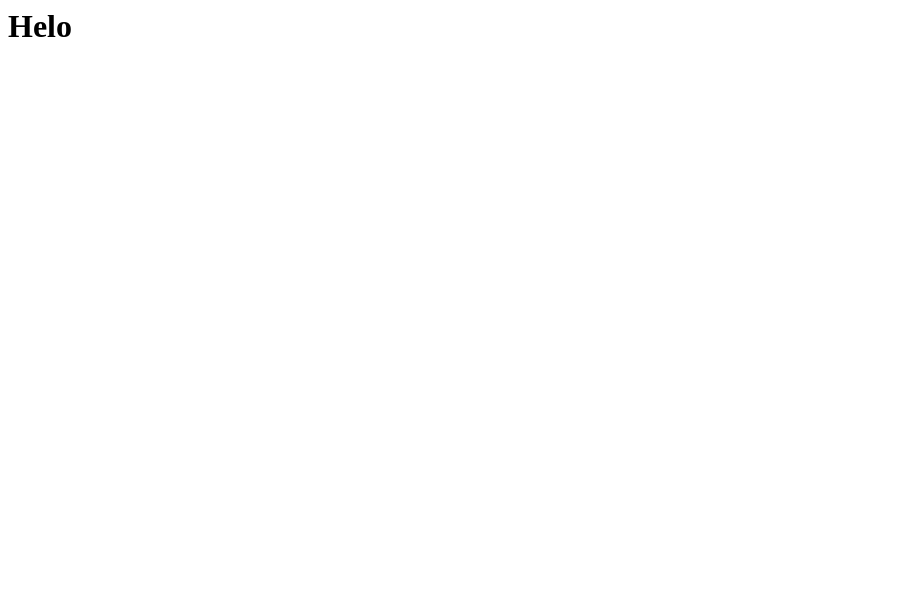
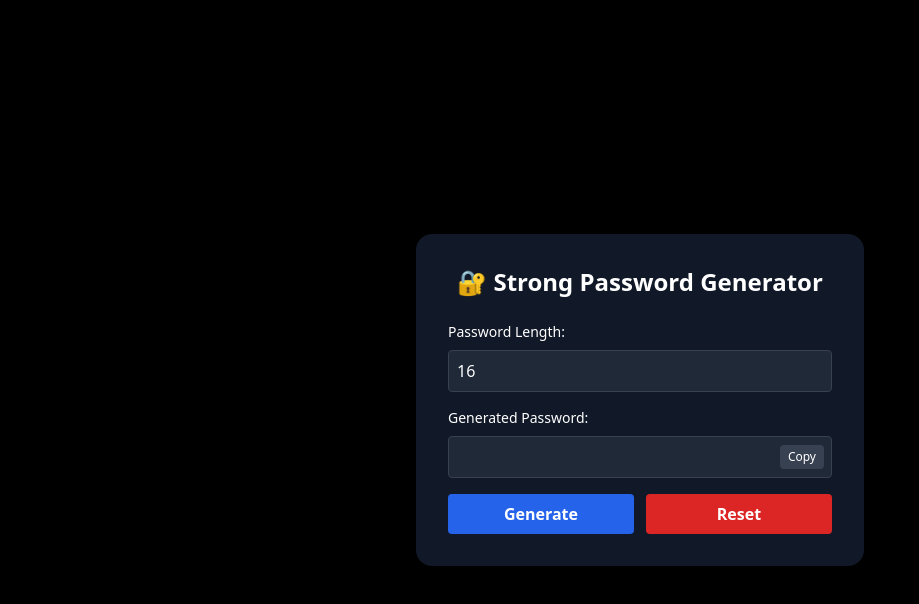
Before and after one commit to dusmicro/hygen, a plain HTML site: page index.html in a window 1280 px wide. Shown: the whole page, without its empty margins (0-919 px from the left). Drawn offline with nearby package versions, Linux system fonts and the light colour scheme.

Commit message:
Update index.html

```diff
--- a/index.html
+++ b/index.html
@@ -1 +1,65 @@
-<h1>Helo</h1>
+<!DOCTYPE html>
+<html lang="en">
+<head>
+  <meta charset="UTF-8" />
+  <meta name="viewport" content="width=device-width, initial-scale=1.0"/>
+  <title>Strong Password Generator</title>
+  <script src="https://cdn.tailwindcss.com"></script>
+</head>
+<body class="bg-black text-white min-h-screen flex items-center justify-center">
+  <div class="bg-gray-900 p-8 rounded-2xl shadow-lg w-full max-w-md">
+    <h1 class="text-2xl font-bold text-center mb-6">🔐 Strong Password Generator</h1>
+
+    <div class="mb-4">
+      <label for="length" class="block mb-2 text-sm">Password Length:</label>
+      <input type="number" id="length" min="4" max="64" value="16"
+             class="w-full p-2 rounded bg-gray-800 text-white border border-gray-700 focus:outline-none"/>
+    </div>
+
+    <div class="mb-4">
+      <label class="block mb-2 text-sm">Generated Password:</label>
+      <div class="relative">
+        <input type="text" id="password" readonly
+               class="w-full p-2 pr-12 rounded bg-gray-800 text-white border border-gray-700 focus:outline-none"/>
+        <button onclick="copyPassword()"
+                class="absolute top-1/2 right-2 transform -translate-y-1/2 text-xs bg-gray-700 px-2 py-1 rounded hover:bg-gray-600">
+          Copy
+        </button>
+      </div>
+    </div>
+
+    <div class="flex gap-3">
+      <button onclick="generatePassword()"
+              class="bg-blue-600 hover:bg-blue-500 w-full py-2 rounded font-semibold">Generate</button>
+      <button onclick="resetForm()"
+              class="bg-red-600 hover:bg-red-500 w-full py-2 rounded font-semibold">Reset</button>
+    </div>
+  </div>
+
+  <script>
+    function generatePassword() {
+      const length = document.getElementById('length').value;
+      const charset = "abcdefghijklmnopqrstuvwxyzABCDEFGHIJKLMNOPQRSTUVWXYZ0123456789!@#$%^&*()-_=+[]{}|;:,.<>?";
+      let password = '';
+      for (let i = 0; i < length; i++) {
+        const randomChar = charset.charAt(Math.floor(Math.random() * charset.length));
+        password += randomChar;
+      }
+      document.getElementById('password').value = password;
+    }
+
+    function copyPassword() {
+      const passwordField = document.getElementById('password');
+      if (!passwordField.value) return;
+      navigator.clipboard.writeText(passwordField.value)
+        .then(() => alert("Password copied to clipboard!"))
+        .catch(() => alert("Failed to copy password."));
+    }
+
+    function resetForm() {
+      document.getElementById('length').value = 16;
+      document.getElementById('password').value = '';
+    }
+  </script>
+</body>
+</html>
```
